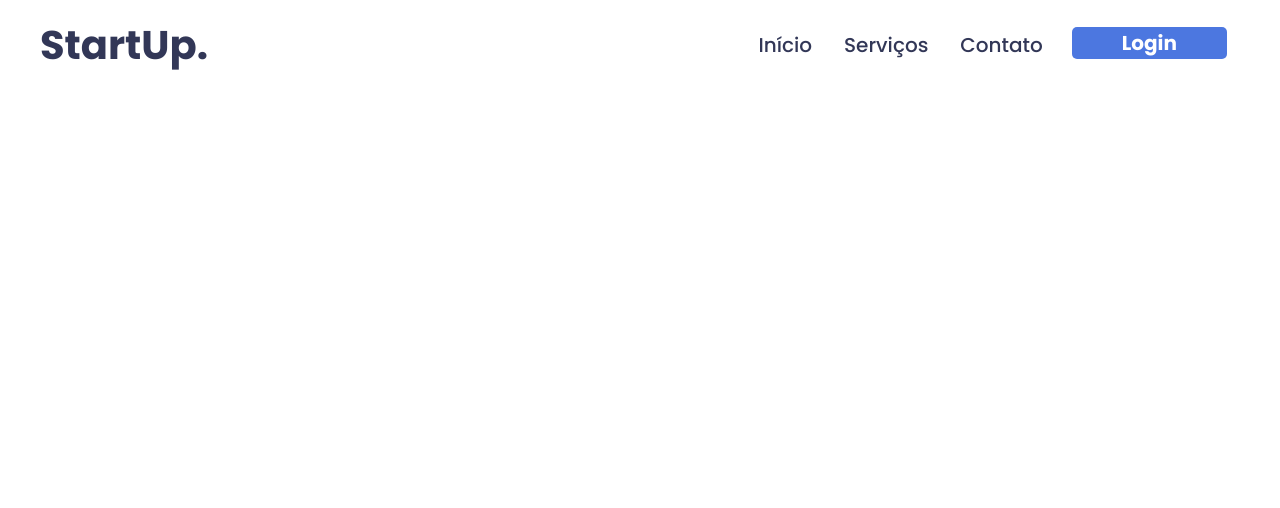
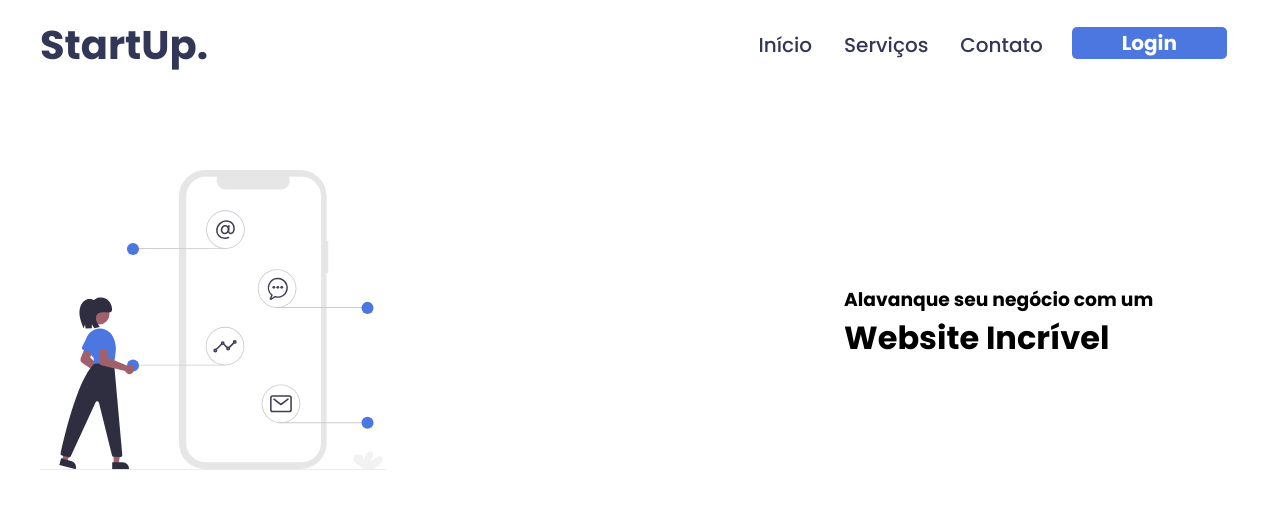
Before and after one commit to juniorknx/Startup-React-Refactory, a React (Create React App) app: page / in a window 1280 px wide. Shown: the top 508 px of the page. Built offline with nearby package versions, Linux system fonts and the light colour scheme; the HTML template or start-up script is replaced by a standard one.

Commit message:
refatorando

```diff
--- a/src/App.js
+++ b/src/App.js
@@ -1,10 +1,12 @@
 import '../src/css/global.css'
 import Header from '../src/Header'
+import Hero from '../src/Hero'
 
 function App() {
   return (
     <>
     <Header />
+    <Hero />
     </>
   );
 }
--- /dev/null
+++ b/src/Hero.js
@@ -0,0 +1,19 @@
+import '../src/css/hero.css';
+import hero from '../src/assets/hero.svg';
+
+function Hero () {
+    return (
+        <div className="hero">
+            <div className="img-hero">
+                <img src={hero} alt="hero" />
+            </div>
+
+            <div className="hero-info">
+                <h3>Alavanque seu negócio com um</h3>
+                <h1>Website Incrível</h1>
+            </div>
+        </div>
+    );
+}
+
+export default Hero
--- /dev/null
+++ b/src/css/hero.css
@@ -0,0 +1,16 @@
+.hero {
+    max-width: 1200px;
+    margin: 80px auto;
+    display: flex;
+    flex-wrap: wrap;
+    align-items: center;
+}
+
+.hero img {
+    width: 43%;
+
+}
+
+.hero-info {
+
+}
```
Also changed, not shown: src/assets/hero.svg (added).
